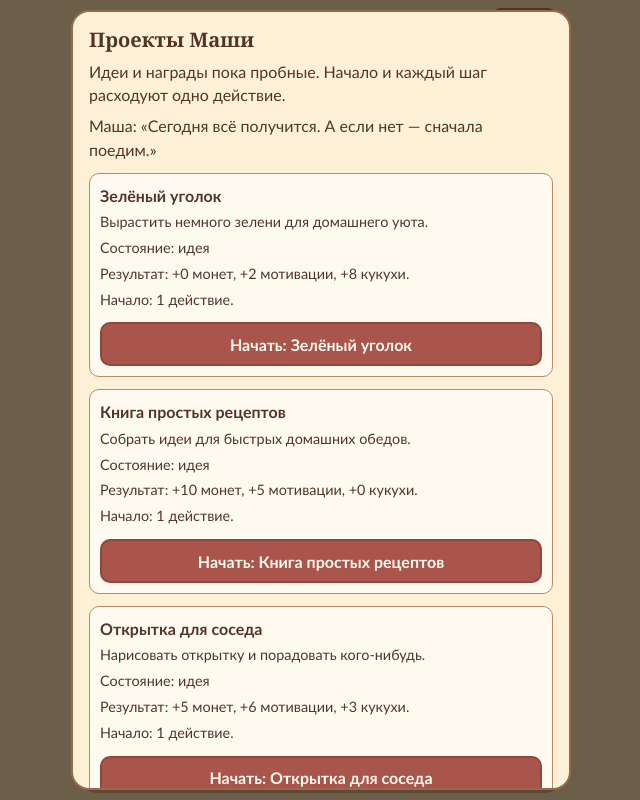
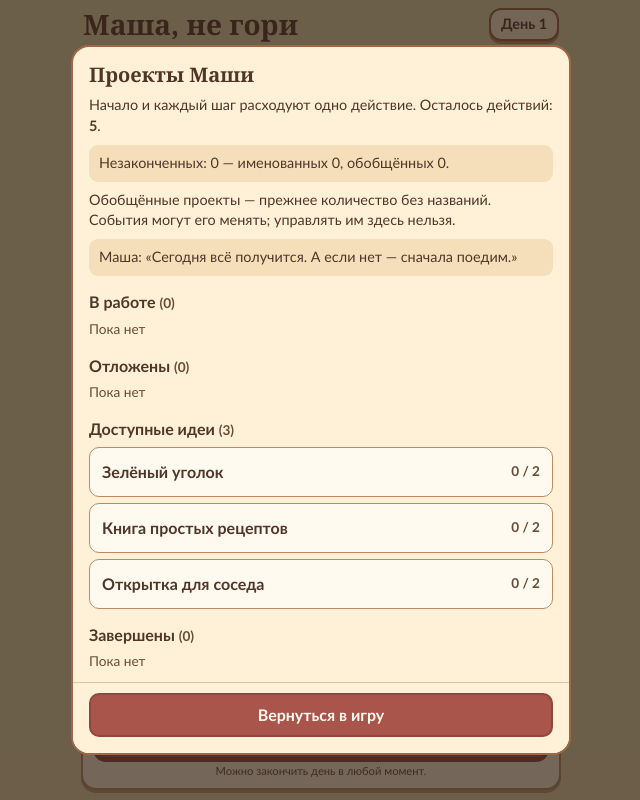
Before and after one commit to firefoxyk/masha-ne-gori, a React (Vite) app: page / in a window 1280 px wide. Both pictures are taken after a click on the button "Проекты Маши". Shown: the whole page, without its empty margins (319-959 px from the left). Built offline with nearby package versions, Linux system fonts and the light colour scheme.

Commit message:
Organize project list by status

```diff
--- a/src/ProjectsDialog.tsx
+++ b/src/ProjectsDialog.tsx
@@ -1,35 +1,93 @@
-import { useEffect, useRef } from 'react'
+import { useEffect, useRef, useState } from 'react'
 import { PROJECTS, projectReason } from './game/projects'
 import type { ProjectCommand } from './game/projects'
+import { genericProjects } from './game/state'
 import type { GameState, ProjectId } from './game/state'
 import './projects.css'
 
+type Status = 'idea' | 'started' | 'deferred' | 'completed'
+const groups: { id: Status; title: string }[] = [
+  { id: 'started', title: 'В работе' }, { id: 'deferred', title: 'Отложены' },
+  { id: 'idea', title: 'Доступные идеи' }, { id: 'completed', title: 'Завершены' },
+]
+
 export default function ProjectsDialog({ game, message, onCommand, onClose }: { game: GameState; message: string; onCommand: (id: ProjectId, command: ProjectCommand) => void; onClose: () => void }) {
   const ref = useRef<HTMLDialogElement>(null)
-  useEffect(() => { ref.current?.showModal() }, [])
+  const title = useRef<HTMLHeadingElement>(null)
+  const previousGame = useRef(game)
+  const [openId, setOpenId] = useState<ProjectId | null>(null)
+  const [notice, setNotice] = useState('')
+  useEffect(() => {
+    const dialog = ref.current
+    dialog?.showModal()
+    title.current?.focus()
+    return () => { if (dialog?.open) dialog.close() }
+  }, [])
+  useEffect(() => {
+    const previous = previousGame.current
+    for (const project of PROJECTS) {
+      if (previous.projects[project.id]?.status === 'started' && game.projects[project.id]?.status === 'completed') {
+        const lastStep = project.steps[project.steps.length - 1]
+        const earned = [
+          game.money - previous.money + lastStep.money && `${game.money - previous.money + lastStep.money} монет`,
+          game.motivation - previous.motivation && `${game.motivation - previous.motivation} мотивации`,
+          game.sanity - previous.sanity && `${game.sanity - previous.sanity} кукухи`,
+        ].filter(Boolean).join(', ')
+        setNotice(`Проект «${project.title}» завершён. Получено: ${earned || 'показатели не изменились из-за их границ'}.`)
+      }
+    }
+    previousGame.current = game
+  }, [game])
+  const oldCount = genericProjects(game)
+  const namedCount = game.unfinishedProjects - oldCount
+  function perform(id: ProjectId, command: ProjectCommand) {
+    setNotice('')
+    onCommand(id, command)
+    if (command === 'start' || command === 'defer' || command === 'resume' || command === 'step-1') {
+      requestAnimationFrame(() => document.getElementById(`project-summary-${id}`)?.focus())
+    }
+  }
   return <dialog ref={ref} className="projects-dialog" aria-labelledby="projects-title" onCancel={(event) => { event.preventDefault(); onClose() }}>
-    <h2 id="projects-title">Проекты Маши</h2>
-    <p>Идеи и награды пока пробные. Начало и каждый шаг расходуют одно действие.</p>
-    <p role="status">Маша: «{message}»</p>
-    {PROJECTS.map((project) => {
+    <div className="projects-content">
+      <h2 id="projects-title" ref={title} tabIndex={-1}>Проекты Маши</h2>
+      <p>Начало и каждый шаг расходуют одно действие. Осталось действий: <strong>{game.actionsRemaining}</strong>.</p>
+      <p className="projects-count">Незаконченных: {game.unfinishedProjects} — именованных {namedCount}, обобщённых {oldCount}.</p>
+      <p>Обобщённые проекты — прежнее количество без названий. События могут его менять; управлять им здесь нельзя.</p>
+      <p className="project-notice" role="status" aria-live="polite">{notice || `Маша: «${message}»`}</p>
+      {groups.map((group) => {
+        const projects = PROJECTS.filter((project) => (game.projects[project.id]?.status ?? 'idea') === group.id)
+        return <section className="project-group" key={group.id} aria-labelledby={`project-group-${group.id}`}>
+          <h3 id={`project-group-${group.id}`}>{group.title} <span>({projects.length})</span></h3>
+          {projects.length === 0 && <p className="project-empty">Пока нет</p>}
+          {projects.map((project) => {
             const progress = game.projects[project.id]
             const status = progress?.status ?? 'idea'
             const command: ProjectCommand = status === 'idea' ? 'start' : status === 'deferred' ? 'resume' : progress?.step === 1 ? 'step-1' : 'step-0'
-      const step = progress && progress.step < 2 ? project.steps[progress.step] : null
+            const step = progress && progress.step < project.steps.length ? project.steps[progress.step] : null
             const reason = status === 'completed' ? null : projectReason(game, project.id, command)
-      return <section className="project-card" key={project.id}>
-        <h3>{project.title}</h3><p>{project.description}</p>
-        <p>Состояние: {status === 'idea' ? 'идея' : status === 'started' ? 'начат' : status === 'deferred' ? 'отложен' : 'завершён'}{progress && status !== 'completed' ? `; шагов выполнено ${progress.step} из 2` : ''}</p>
-        <p>Результат: +{project.reward.money} монет, +{project.reward.motivation} мотивации, +{project.reward.sanity} кукухи.</p>
+            const completed = progress?.step ?? 0
+            const reward = [[project.reward.money, 'монет'], [project.reward.motivation, 'мотивации'], [project.reward.sanity, 'кукухи']].filter(([amount]) => amount !== 0).map(([amount, label]) => `+${amount} ${label}`).join(', ')
+            return <details className="project-card" key={project.id} open={openId === project.id}>
+              <summary id={`project-summary-${project.id}`} onClick={(event) => { event.preventDefault(); setOpenId(openId === project.id ? null : project.id) }}>
+                <span>{project.title}</span><span className="project-progress">{completed} / {project.steps.length}</span>
+              </summary>
+              <div className="project-details">
+                <p>{project.description}</p>
+                <p>Состояние: {status === 'idea' ? 'идея' : status === 'started' ? 'начат' : status === 'deferred' ? 'отложен' : 'завершён'}; шагов выполнено {completed} из {project.steps.length}.</p>
+                <p>{status === 'completed' ? 'Награда при завершении' : 'Награда за завершение'}: {reward}. Шкалы ограничены 100.</p>
                 {status !== 'completed' && <>
-          <p>{status === 'idea' ? 'Начало: 1 действие.' : status === 'deferred' ? 'Возобновить можно бесплатно.' : `Далее: ${step!.text} — 1 действие, ${step!.energy} энергии, ${step!.money} монет.`}</p>
-          {reason && <p className="project-reason">{reason}</p>}
-          <button type="button" disabled={!!reason} onClick={() => onCommand(project.id, command)}>{status === 'idea' ? 'Начать' : status === 'deferred' ? 'Продолжить' : step!.text}: {project.title}</button>
-          {status === 'started' && <button type="button" onClick={() => onCommand(project.id, 'defer')}>Отложить: {project.title}</button>}
+                  <p>{status === 'idea' ? 'Далее: начать — 1 действие.' : status === 'deferred' ? 'Далее: продолжить — бесплатно.' : `Далее: ${step!.text} — 1 действие, ${step!.energy} энергии, ${step!.money} монет.`}</p>
+                  {reason && <p className="project-reason" id={`project-reason-${project.id}`}>{reason}</p>}
+                  <button type="button" disabled={!!reason} aria-describedby={reason ? `project-reason-${project.id}` : undefined} onClick={() => perform(project.id, command)}>{status === 'idea' ? 'Начать' : status === 'deferred' ? 'Продолжить' : step!.text}: {project.title}</button>
+                  {status === 'started' && <button type="button" onClick={() => perform(project.id, 'defer')}>Отложить: {project.title}</button>}
                 </>}
                 {status === 'completed' && <p>Маша: «{project.message}»</p>}
+              </div>
+            </details>
+          })}
         </section>
       })}
-    <button type="button" className="projects-close" onClick={onClose}>Вернуться в игру</button>
+    </div>
+    <div className="projects-footer"><button type="button" className="projects-close" onClick={onClose}>Вернуться в игру</button></div>
   </dialog>
 }
--- a/src/projects.css
+++ b/src/projects.css
@@ -2,10 +2,17 @@
 .projects-open { position: absolute; bottom: calc(100% + 6px); right: 8px; min-height: 44px; padding: 6px 12px; border: 1px solid #8f483e; border-radius: 10px; background: #fff4dd; color: #59362a; font-weight: 700; cursor: pointer; }
 .projects-dialog { width: min(500px, calc(100% - 20px)); max-height: calc(100dvh - 20px); overflow-y: auto; padding: 16px; border: 2px solid #9c6848; border-radius: 18px; background: #fff1d7; color: #503629; }
 .projects-dialog::backdrop { background: rgb(42 28 22 / 65%); }
-.projects-dialog > p { margin-top: 8px; }
-.project-card { margin-top: 12px; padding: 10px; border: 1px solid #bc8a61; border-radius: 10px; background: #fffaf0; }
-.project-card h3 { margin: 0 0 4px; font-size: 1rem; }
+.projects-content > p { margin-top: 8px; font-size: .9rem; }
+.projects-count, .project-notice { padding: 8px 10px; border-radius: 9px; background: #f5dfbb; }
+.project-group { margin-top: 14px; }
+.project-group h3 { margin: 0 0 6px; font-size: 1rem; }
+.project-group h3 span, .project-empty, .project-progress { color: #674b3a; font-size: .85rem; }
+.project-card { margin-top: 6px; border: 1px solid #bc8a61; border-radius: 10px; background: #fffaf0; }
+.project-card summary { display: flex; justify-content: space-between; align-items: center; gap: 8px; min-height: 48px; padding: 9px 12px; font-weight: 700; cursor: pointer; }
+.project-card summary:focus-visible, .projects-dialog h2:focus-visible { outline: 3px solid #59362a; outline-offset: 2px; }
+.project-details { padding: 0 10px 10px; }
 .project-card p { margin: 5px 0; font-size: .9rem; }
 .project-reason { color: #7e3528; font-weight: 700; }
 .project-card button, .projects-close { width: 100%; min-height: 44px; margin-top: 7px; padding: 8px; border: 2px solid #8f483e; border-radius: 10px; background: #a9554b; color: #fffaf0; font-weight: 700; cursor: pointer; }
 .project-card button:disabled { border-color: #bca68e; background: #e3d3bd; color: #665749; }
+.projects-footer { position: sticky; bottom: -16px; margin: 10px -16px -16px; padding: 3px 16px 16px; background: #fff1d7; border-top: 1px solid #dfc3a3; }
```
Also changed, not shown: 3 other files (tests, documents, lock files or other folders). Lines whose indentation alone changed are shown as unchanged.
